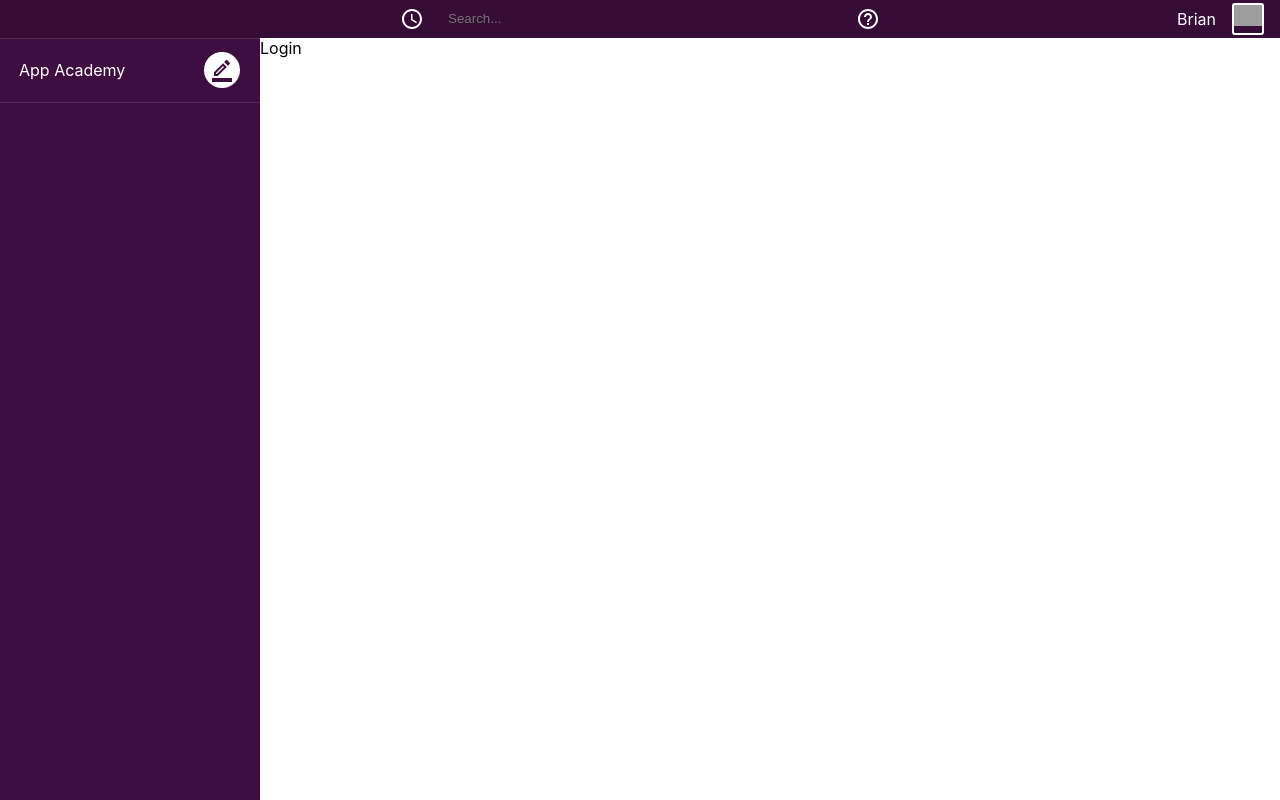
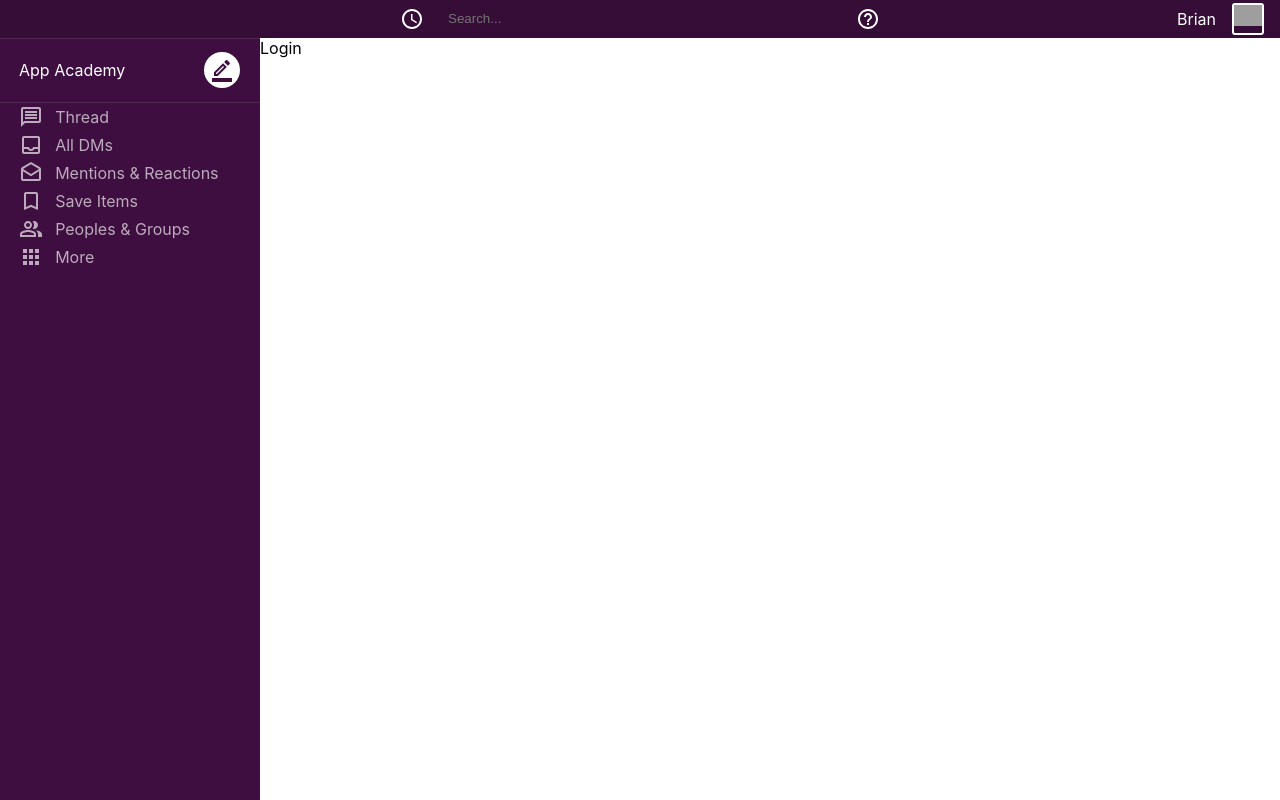
Before and after one commit to Opengundumstyle/TeamSync, a React (Create React App) app in the folder homesync/: page / in a window 1280 px wide. Built offline with nearby package versions, Linux system fonts and the light colour scheme; grey boxes are pictures that could not be loaded.

Commit message:
sidebar css

```diff
--- a/homesync/src/components/Sidebar.jsx
+++ b/homesync/src/components/Sidebar.jsx
@@ -1,6 +1,7 @@
 import React from 'react'
 import styled from 'styled-components'
 import BorderColorOutlinedIcon from '@mui/icons-material/BorderColorOutlined';
+import { sidebarItemsData } from '../data/SidebarData';
 
 function Sidebar() {
   return (
@@ -13,6 +14,17 @@ function Sidebar() {
                <BorderColorOutlinedIcon/>
           </NewMessage>
       </WorkspaceContainer>
+      <MainChannels>
+        {
+           sidebarItemsData.map(Item =>(
+            <MainChannelItem>
+            {Item.icon}
+            {Item.text}
+          </MainChannelItem>
+           ))
+        }
+
+      </MainChannels>
     </Container>
   )
 }
@@ -50,3 +62,14 @@ const NewMessage = styled.div`
      margin-right:20px;
      cursor:pointer;
  `
+
+ const MainChannels = styled.div``
+
+ const MainChannelItem = styled.div`
+    color:rgb(188,171,188);
+    display:grid;
+    grid-template-columns: 15% auto;
+    height:28px;
+    align-items:center;
+    padding-left:19px;
+    cursor:pointer;`
--- /dev/null
+++ b/homesync/src/data/SidebarData.js
@@ -0,0 +1,35 @@
+
+import MessageOutlinedIcon from '@mui/icons-material/MessageOutlined';
+import InboxOutlinedIcon from '@mui/icons-material/InboxOutlined';
+import DraftsOutlinedIcon from '@mui/icons-material/DraftsOutlined';
+import BookmarkBorderOutlinedIcon from '@mui/icons-material/BookmarkBorderOutlined';
+import PeopleAltOutlinedIcon from '@mui/icons-material/PeopleAltOutlined';
+import AppsOutlinedIcon from '@mui/icons-material/AppsOutlined';
+
+export const sidebarItemsData =[
+     {
+        icon: <MessageOutlinedIcon/>,
+        text:"Thread"
+     },
+     {
+        icon: <InboxOutlinedIcon/>,
+        text:"All DMs"
+     },
+     {
+        icon: <DraftsOutlinedIcon/>,
+        text:"Mentions & Reactions"
+     },
+     {
+        icon: <BookmarkBorderOutlinedIcon/>,
+        text:"Save Items"
+     },
+     {
+        icon: <PeopleAltOutlinedIcon/>,
+        text:"Peoples & Groups"
+     },
+     {
+        icon: <AppsOutlinedIcon/>,
+        text:"More"
+     },
+
+]
```
